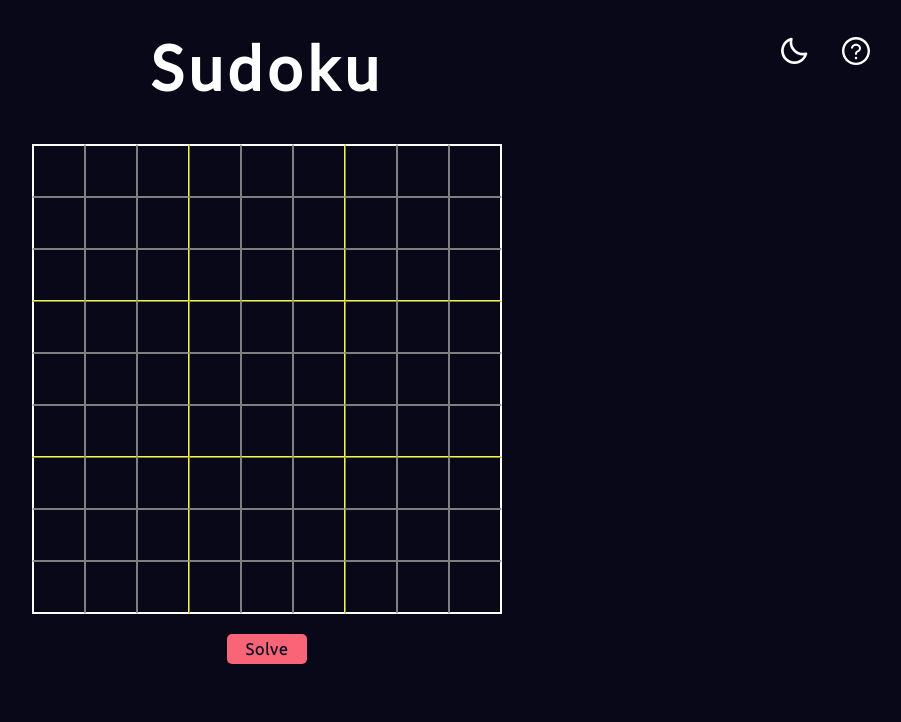
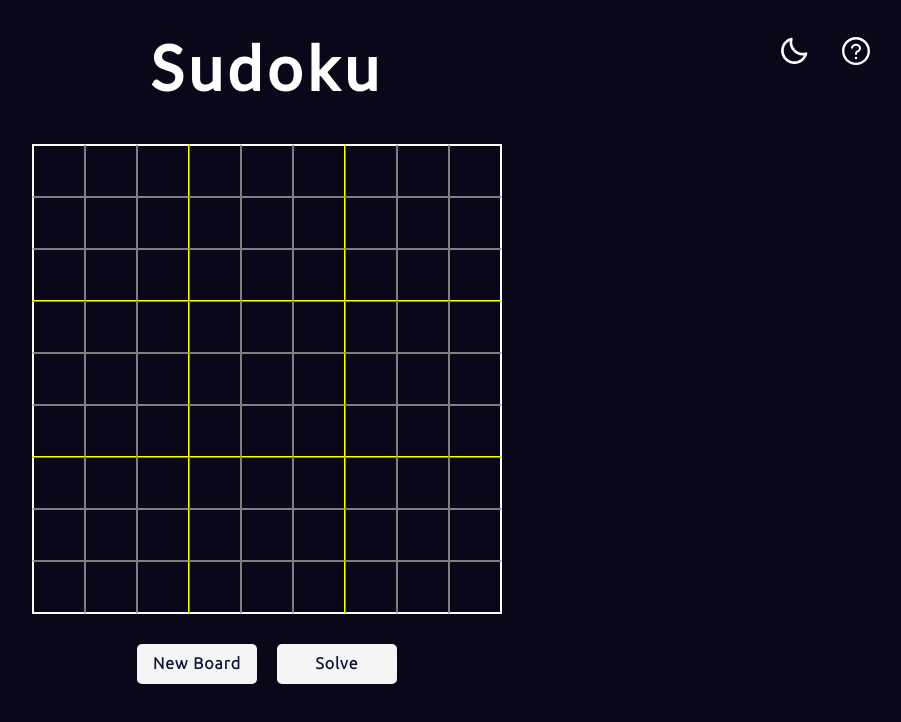
Before and after one commit to Sailesh-2209/sudoku, a React (Create React App) app: page / in a window 1280 px wide. Shown: the top 722 px of the page, without its empty margins (373-1274 px from the left). Built offline with nearby package versions, Linux system fonts and the light colour scheme.

Commit message:
changed button layout, added button container

```diff
--- a/src/App.css
+++ b/src/App.css
@@ -8,7 +8,7 @@ body {
   padding: 0;
   background-color: rgb(8, 8, 24);
 }
-
+/*
 .solve {
   margin: 20px 0 auto 0;
   position: absolute;
@@ -31,4 +31,4 @@ body {
 .solve:hover {
   background: rgb(161, 8, 8);
   color: white;
-}
+} */
--- /dev/null
+++ b/src/components/button/index.tsx
@@ -0,0 +1,24 @@
+import React from "react";
+import { Container, Button } from "./styles/button";
+
+type Props = {
+  children:
+    | JSX.Element
+    | JSX.Element[]
+    | string
+    | React.DetailedHTMLProps<
+        React.InputHTMLAttributes<HTMLInputElement>,
+        HTMLInputElement
+      >;
+  restProps?: object;
+};
+
+const Buttons = ({ children, ...restProps }: Props) => {
+  return <Container {...restProps}>{children}</Container>;
+};
+
+Buttons.Button = function ButtonsButton({ children, ...restProps }: Props) {
+  return <Button {...restProps}>{children}</Button>;
+};
+
+export default Buttons;
--- /dev/null
+++ b/src/components/button/styles/button.tsx
@@ -0,0 +1,36 @@
+import styled from "styled-components/macro";
+
+export const Button = styled.div`
+  margin: 30px 10px auto 10px;
+  padding-top: 10px;
+  outline: none;
+  border: none;
+  height: 30px;
+  width: 120px;
+  border-radius: 5px;
+  font-family: "Ubuntu", sans-serif;
+  font-weight: bold;
+  font-size: 16px;
+  letter-spacing: 1px;
+  background-color: whitesmoke;
+  color: rgb(14, 20, 51);
+  transition: 0.5s ease;
+
+  &:hover {
+    background-color: #969090;
+    color: rgb(14, 20, 51);
+  }
+`;
+
+export const Container = styled.button`
+  width: fit-content;
+  position: absolute;
+  left: 50%;
+  transform: translate(-50%);
+  display: flex;
+  flex-direction: row;
+  background-color: transparent;
+  border: 0;
+  margin: 0;
+  padding: 0;
+`;
--- a/src/components/index.ts
+++ b/src/components/index.ts
@@ -1,3 +1,4 @@
 export { default as Body } from "./body";
 export { default as Heading } from "./heading";
 export { default as Board } from "./board";
+export { default as Buttons } from "./button";
--- a/src/containers/BodyContainer.tsx
+++ b/src/containers/BodyContainer.tsx
@@ -2,13 +2,14 @@ import React from "react";
 import { Body } from "../components";
 import { HeadingContainer } from "./HeadingContainer";
 import { BoardContainer } from "./BoardContainer";
+import { ButtonContainer } from "./ButtonContainer";
 
 export const BodyContainer: React.FC = () => {
   return (
     <Body>
       <HeadingContainer />
       <BoardContainer />
-      <button className="solve">Solve</button>
+      <ButtonContainer />
     </Body>
   );
 };
--- /dev/null
+++ b/src/containers/ButtonContainer.tsx
@@ -0,0 +1,11 @@
+import React from "react";
+import { Buttons } from "../components";
+
+export const ButtonContainer: React.FC = () => {
+  return (
+    <Buttons>
+      <Buttons.Button>New Board</Buttons.Button>
+      <Buttons.Button>Solve</Buttons.Button>
+    </Buttons>
+  );
+};
```
